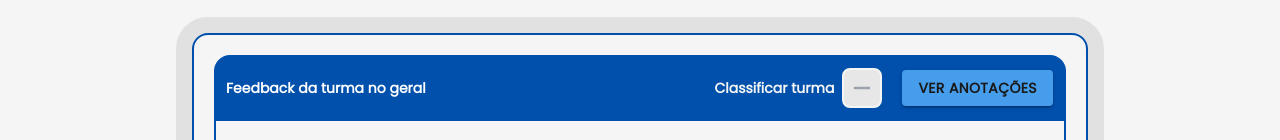
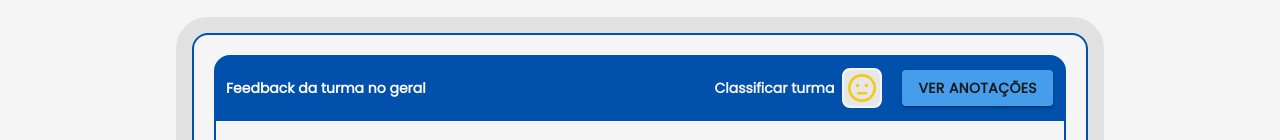
Before and after one commit to Hivqs79/Portal_do_Conselho, a Next.js app in the folder front/app/: page /realize-council in a window 1280 px wide. Shown: the part 325-465 px from the top of the page. Built offline with nearby package versions, Linux system fonts and the light colour scheme.

Commit message:
:recycle: refactor: testJson has been implemented for the class board in general

```diff
--- a/front/app/app/realize-council/page.tsx
+++ b/front/app/app/realize-council/page.tsx
@@ -16,10 +16,10 @@ export default function RealizeCouncil() {
   const [positiveContent, setPositiveContent] = useState("");
   const [negativeContent, setNegativeContent] = useState("");
 
-  const [positiveClassContent, setPositiveClassContent] = useState("");
-  const [negativeClassContent, setNegativeClassContent] = useState("");
+  const [positiveClassContent, setPositiveClassContent] = useState(testeJson["council-form"].class.positiveContent);
+  const [negativeClassContent, setNegativeClassContent] = useState(testeJson["council-form"].class.negativeContent);
 
-  const [actualRank, setActualRank] = useState("none");
+  const [actualRank, setActualRank] = useState(testeJson["council-form"].class.rank);
 
   // Função para descriptografar dados do localStorage
   const getDecryptedData = (key: string): string => {
--- a/front/app/components/table/TableHeader.tsx
+++ b/front/app/components/table/TableHeader.tsx
@@ -8,6 +8,7 @@ import { useThemeContext } from "@/hooks/useTheme";
 import Icon from "../Icon";
 import Rank from "../rank/Rank";
 import { Decryptor } from "@/encryption/Decryptor";
+import testeJson from "@/teste.json";
 
 interface TableHeaderProps {
   variant: "Table" | "council";
@@ -23,9 +24,14 @@ export default function TableHeader({
   const { primaryColor, secondaryColor, whiteColor, textDarkColor } =
     useThemeContext();
   const [isFocused, setIsFocused] = useState(false);
-  const [actualRank, setActualRank] = useState<
-    "excellent" | "good" | "average" | "critical" | "none"
-  >("none");
+  const [actualRank, setActualRank] = useState(
+    testeJson["council-form"].class.rank as
+      | "none"
+      | "average"
+      | "excellent"
+      | "good"
+      | "critical"
+  );
   const inputRef = useRef<HTMLInputElement>(null);
 
   useEffect(() => {
--- a/front/app/teste.json
+++ b/front/app/teste.json
@@ -4,6 +4,7 @@
       "name": "AI PSIN 2023/2 INT1",
       "positiveContent": "",
       "negativeContent": "",
+      "rank": "average",
       "teacherAnotations": [
         {
           "name": "Kristian Erdmann",
```
